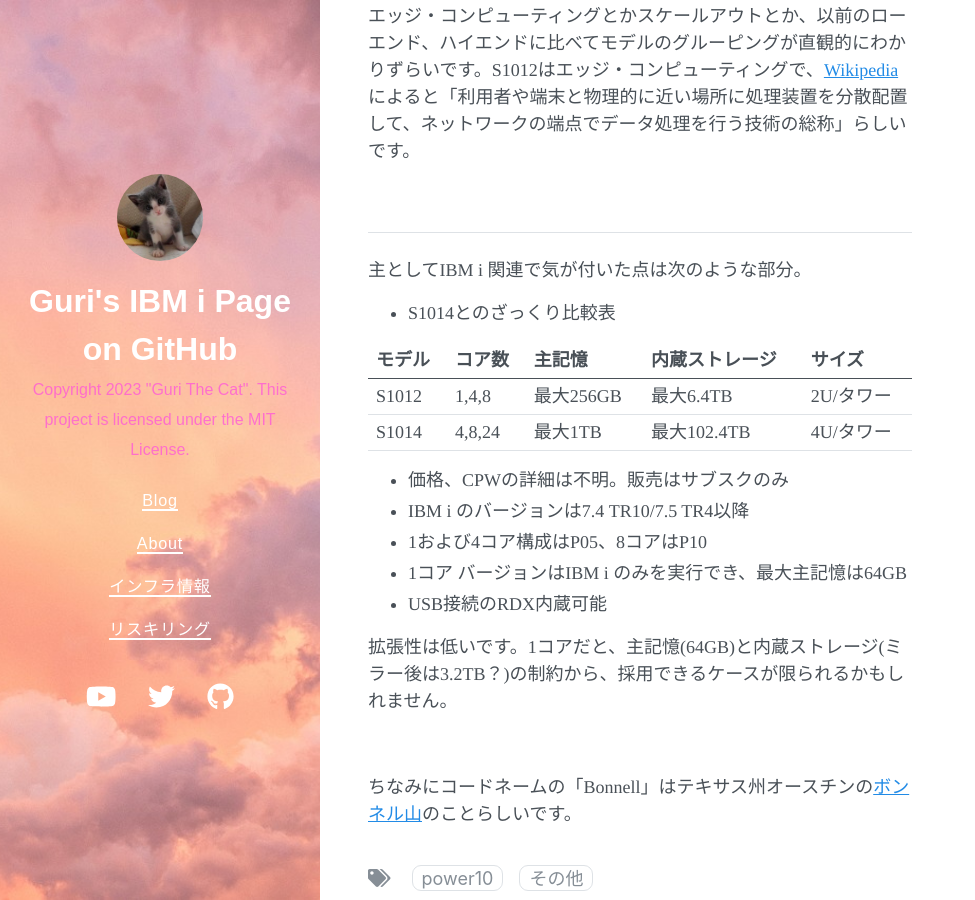
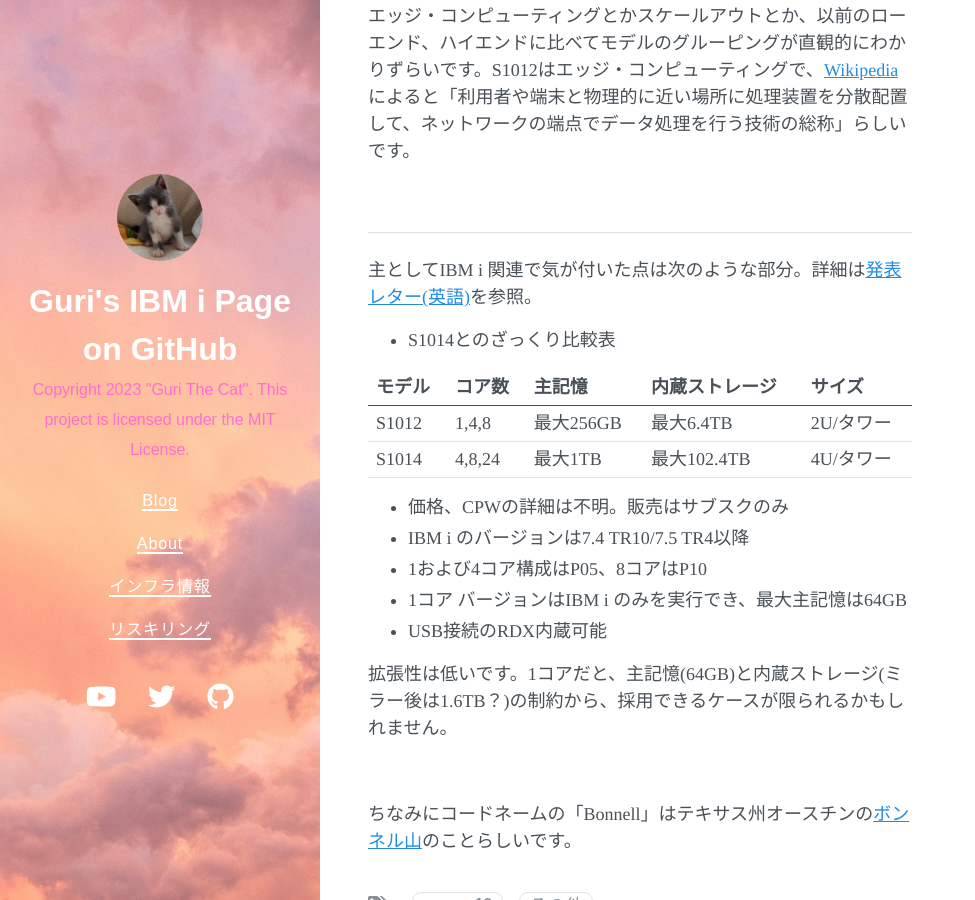
Before and after one commit to GuriCat/GuriPages, a Jekyll site: the page built from _posts/2024-05-08-Power_S1012発表.markdown, in a window 1280 px wide and 900 px high, scrolled down 1125 px. Shown: the whole window, without its empty margins (0-975 px from the left). Built offline with Jekyll 4.4.1, drawn with Linux system fonts in a browser that asks for light colours; nearby versions of some CDN libraries.

Commit message:
Update 2024-05-08-Power_S1012発表.markdown

```diff
--- a/_posts/2024-05-08-Power_S1012発表.markdown
+++ b/_posts/2024-05-08-Power_S1012発表.markdown
@@ -31,7 +31,7 @@
 <br>
 <hr>
 
-主としてIBM i 関連で気が付いた点は次のような部分。
+主としてIBM i 関連で気が付いた点は次のような部分。詳細は[発表レター(英語)](https://www.ibm.com/docs/en/announcements/power-s1012-server-provides-cost-optimized-performance-businesses-in-pursuit-it-excellence){:target="_blank"}を参照。
 - S1014とのざっくり比較表
 
 |モデル|コア数|主記憶|内蔵ストレージ|サイズ|
@@ -45,7 +45,7 @@
 - 1コア バージョンはIBM i のみを実行でき、最大主記憶は64GB
 - USB接続のRDX内蔵可能
 
-拡張性は低いです。1コアだと、主記憶(64GB)と内蔵ストレージ(ミラー後は3.2TB？)の制約から、採用できるケースが限られるかもしれません。
+拡張性は低いです。1コアだと、主記憶(64GB)と内蔵ストレージ(ミラー後は1.6TB？)の制約から、採用できるケースが限られるかもしれません。
 
 <p></p>
 
```
